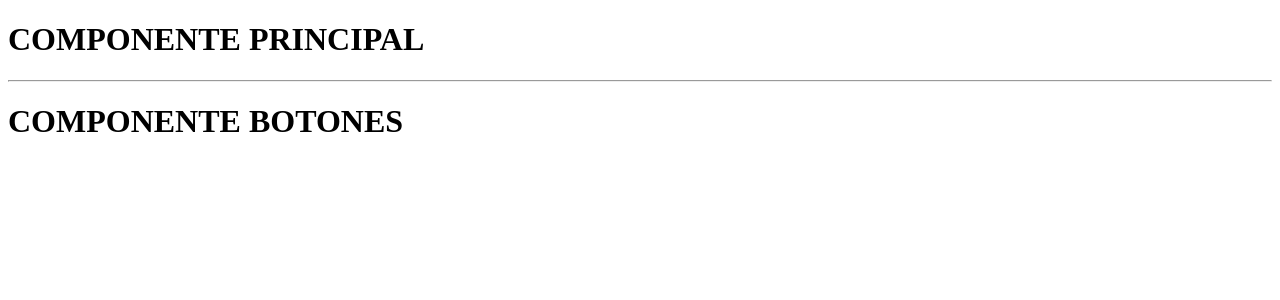
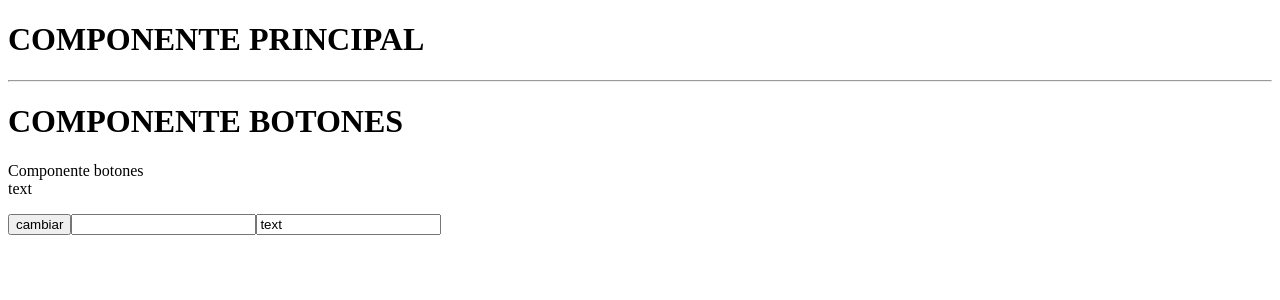
Before and after one commit to Carlos731987/hoy, an Angular app: page /chau in a window 1280 px wide. Shown: the top 300 px of the page. Built offline with nearby package versions, Linux system fonts and the light colour scheme.

Commit message:
ultimate commit

```diff
--- a/src/app/clases/boton.ts
+++ b/src/app/clases/boton.ts
@@ -1,2 +1,36 @@
 export class Boton {
+
+    public tipo: string;
+
+    constructor() {
+        this.tipo = "text";
+    }
+
+    public cambiarTipo(): void {
+
+        if (this.tipo == "range") {
+            this.tipo = "text";
+            return;
+        }
+        if (this.tipo == "text") {
+            this.tipo = "date";
+            return;
+        }
+        if (this.tipo == "date") {
+            this.tipo = "checkbox";
+            return;
+        }
+        if (this.tipo == "checkbox") {
+            this.tipo = "color";
+            return;
+        }
+        if (this.tipo == "color") {
+            this.tipo = "file";
+            return;
+        }
+        if (this.tipo == "file") {
+            this.tipo = "range";
+            return;
+        }
+    }
 }
--- a/src/app/componenentes/botones/botones.component.html
+++ b/src/app/componenentes/botones/botones.component.html
@@ -1,7 +1,7 @@
 <hr>
 <h1>COMPONENTE BOTONES</h1>
-<!-- <p>Componente botones <br>
-{{this.tipo}}</p>
-<input type="button" (click)="cambiarTipo()" value="cambiar">
-<input [type]="this.tipo">
-<input type="text" [(ngModel)]="this.tipo" value="cambiar"> -->
+<p>Componente botones <br>
+{{this.boton.tipo}}</p>
+<input type="button" (click)="this.boton.cambiarTipo()" value="cambiar">
+<input [type]="this.boton.tipo">
+<input type="text" [(ngModel)]="this.boton.tipo" value="cambiar">
--- a/src/app/componenentes/botones/botones.component.ts
+++ b/src/app/componenentes/botones/botones.component.ts
@@ -1,5 +1,6 @@
 import { Component } from '@angular/core';
 import { FormsModule } from '@angular/forms';
+import { Boton } from '../../clases/boton';
 
 
 @Component({
@@ -10,34 +11,5 @@ import { FormsModule } from '@angular/forms';
   styleUrl: './botones.component.css'
 })
 export class BotonesComponent {
-
-  tipo: string = "text";
-
-  cambiarTipo(): void {
-
-    if (this.tipo == "range") {
-      this.tipo = "text";
-      return;
-    }
-    if (this.tipo == "text") {
-      this.tipo = "date";
-      return;
-    }
-    if (this.tipo == "date") {
-      this.tipo = "checkbox";
-      return;
-    }
-    if (this.tipo == "checkbox") {
-      this.tipo = "color";
-      return;
-    }
-    if (this.tipo == "color") {
-      this.tipo = "file";
-      return;
-    }
-    if (this.tipo == "file") {
-      this.tipo = "range";
-      return;
-    }
-  }
+  boton: Boton = new Boton();
 }
```
